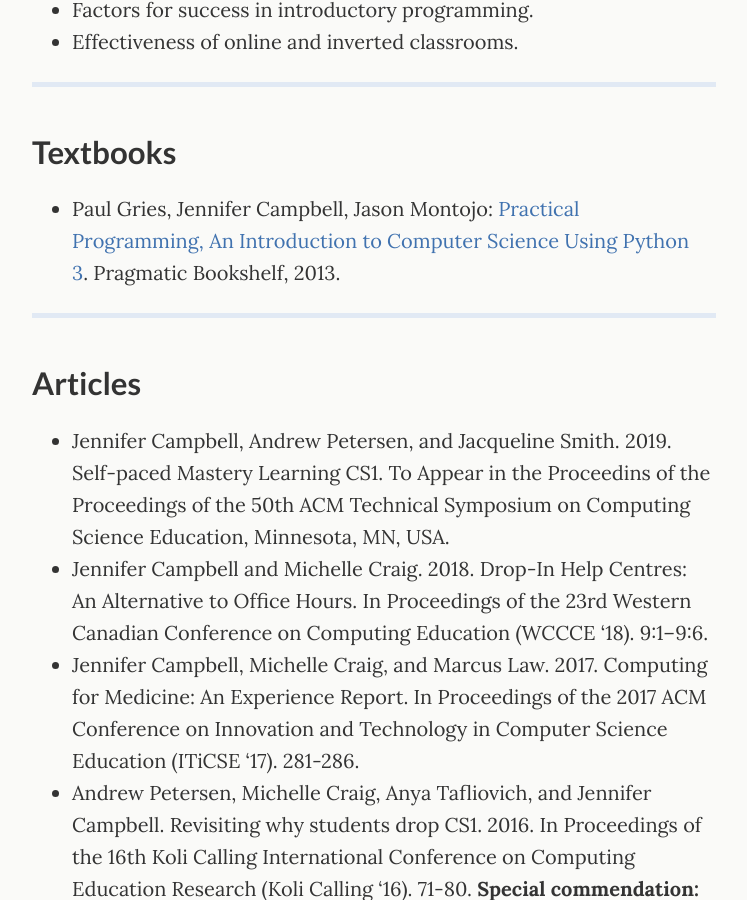
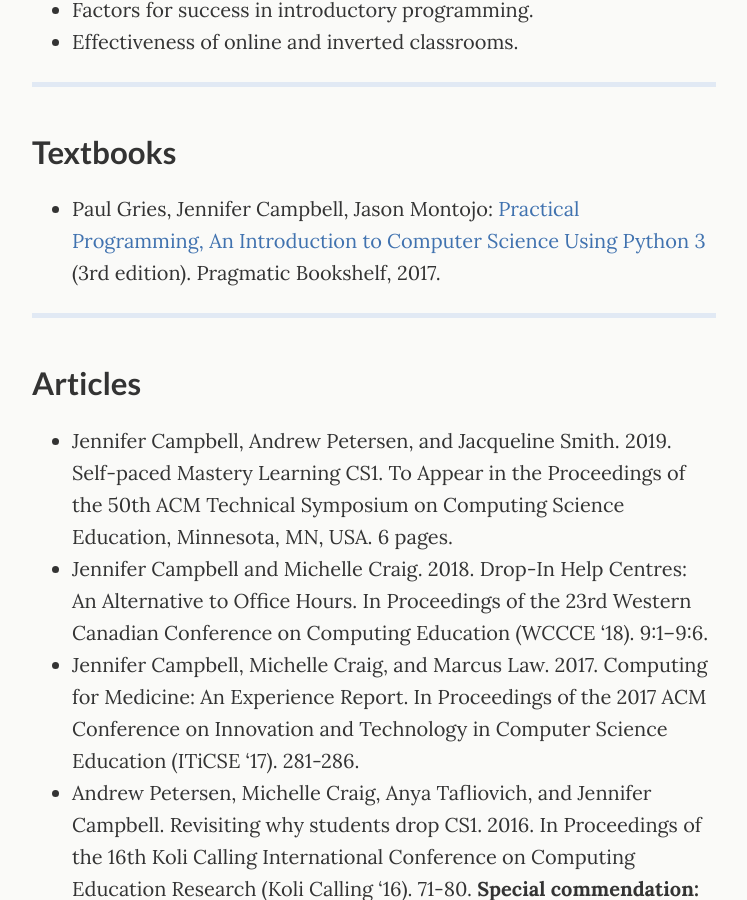
Before and after one commit to jencampbell/jencampbell.github.io, a Jekyll site: the page built from _pages/publications.md, in a window 1280 px wide and 900 px high, scrolled down 306 px. Shown: the whole window, without its empty margins (266-1013 px from the left). Built offline with Jekyll 4.4.1, drawn with Linux system fonts in a browser that asks for light colours.

Commit message:
updated book to 3rd ed; fixed other citation

```diff
--- a/_pages/publications.md
+++ b/_pages/publications.md
@@ -26,14 +26,14 @@
 
 ## Textbooks
 
-- Paul Gries, Jennifer Campbell, Jason Montojo: [Practical Programming, An Introduction to Computer Science Using Python 3](https://pragprog.com/book/gwpy2/practical-programming){:target="_blank"}. Pragmatic Bookshelf, 2013.
+- Paul Gries, Jennifer Campbell, Jason Montojo: [Practical Programming, An Introduction to Computer Science Using Python 3](https://pragprog.com/book/gwpy2/practical-programming){:target="_blank"} (3rd edition). Pragmatic Bookshelf, 2017.
 
 
 ---
 
 ## Articles
 
-- Jennifer Campbell, Andrew Petersen, and Jacqueline Smith.  2019. Self-paced Mastery Learning CS1. To Appear in the Proceedins of the Proceedings of the 50th ACM Technical Symposium on Computing Science Education, Minnesota, MN, USA.
+- Jennifer Campbell, Andrew Petersen, and Jacqueline Smith.  2019. Self-paced Mastery Learning CS1. To Appear in the Proceedings of the 50th ACM Technical Symposium on Computing Science Education, Minnesota, MN, USA. 6 pages.
 - Jennifer Campbell and Michelle Craig. 2018. Drop-In Help Centres: An Alternative to Office Hours. In Proceedings of the 23rd Western Canadian Conference on Computing Education (WCCCE '18). 9:1--9:6.
 - Jennifer Campbell, Michelle Craig, and Marcus Law. 2017. Computing for Medicine: An Experience Report. In Proceedings of the 2017 ACM Conference on Innovation and Technology in Computer Science Education (ITiCSE '17). 281-286.
 - Andrew Petersen, Michelle Craig, Anya Tafliovich, and Jennifer Campbell. Revisiting why students drop CS1. 2016. In Proceedings of the 16th Koli Calling International Conference on Computing Education Research (Koli Calling '16). 71-80. **Special commendation: Runner-up for best paper**
```
